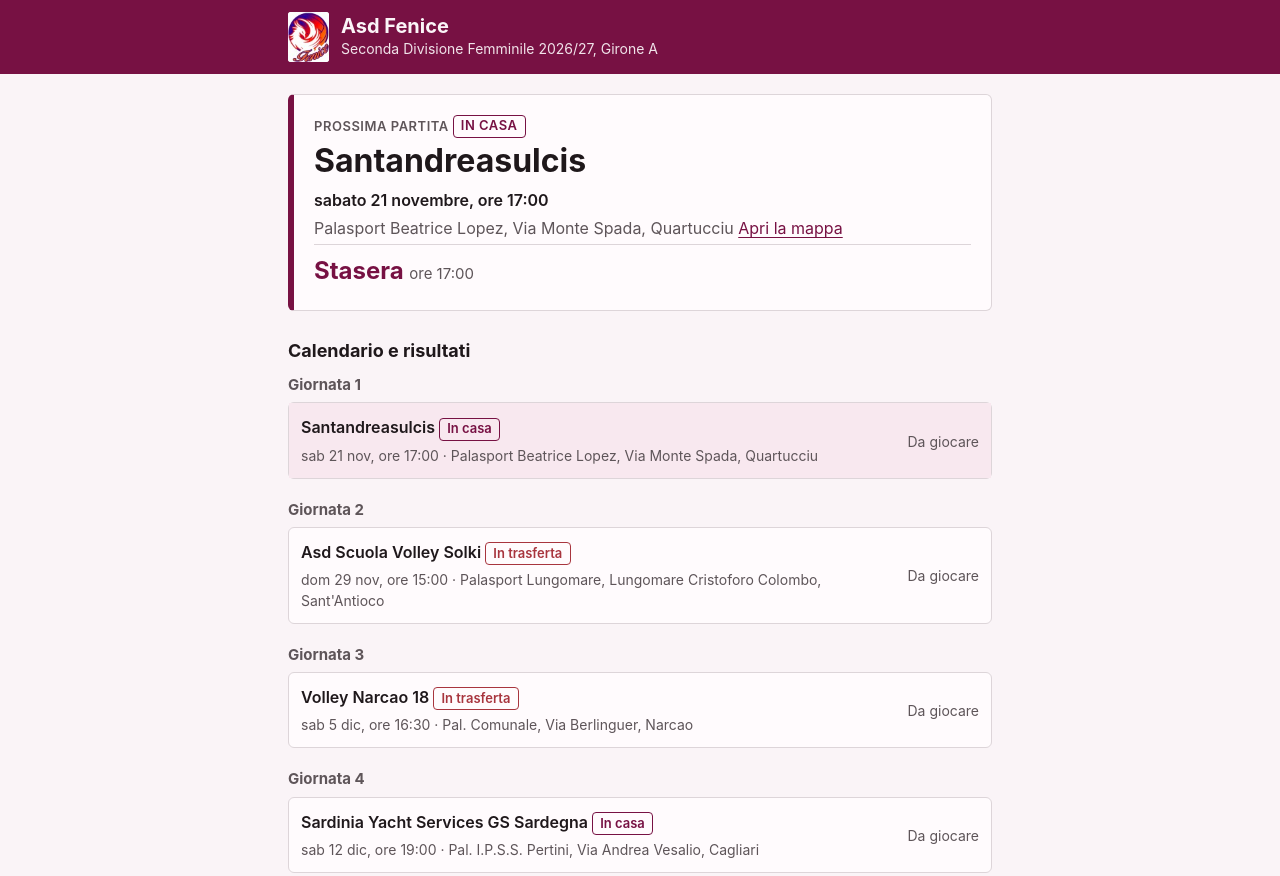
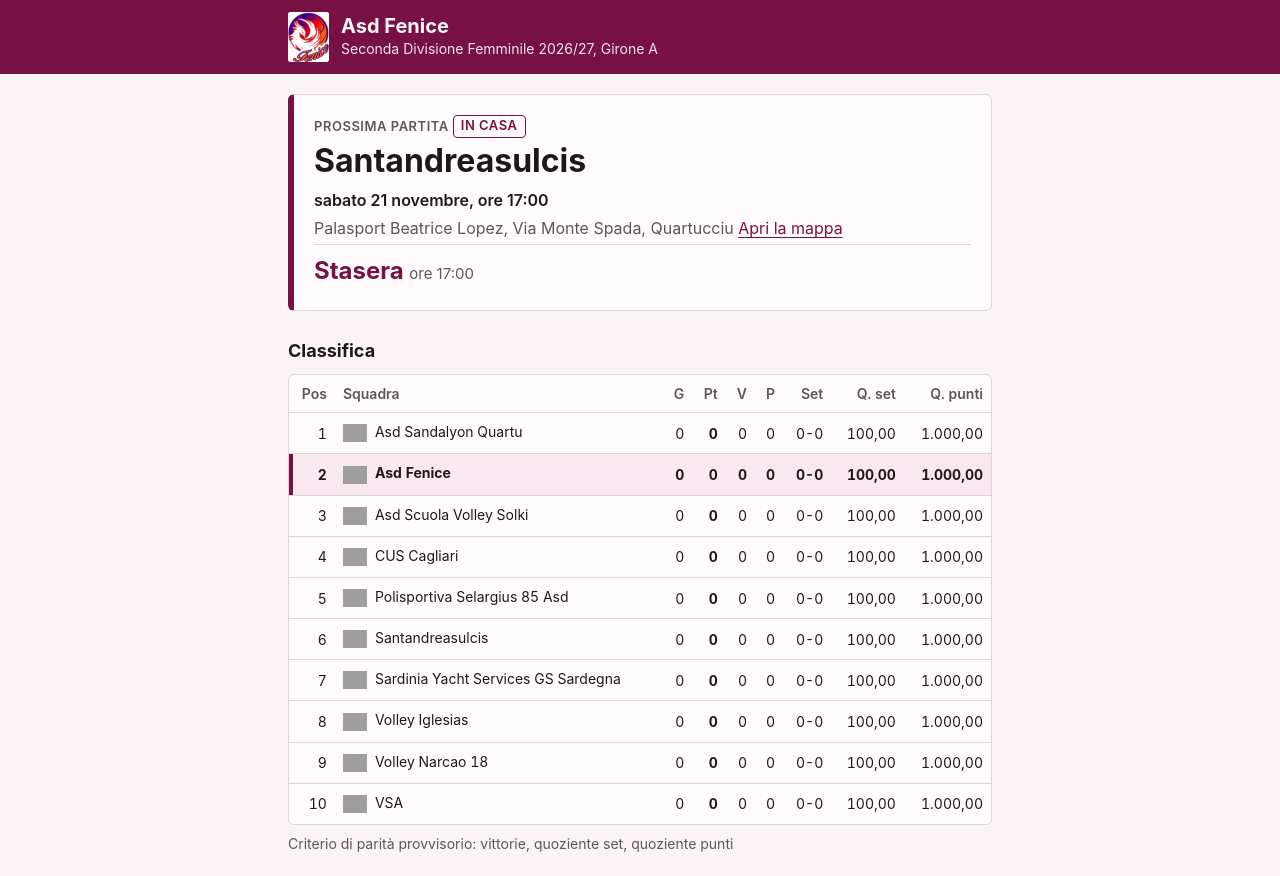
Before and after one commit to AndreaBonn/campionato-fenice-fipav-26-27, a website: page docs/index.html in a window 1280 px wide. Shown: the top 876 px of the page. Drawn offline with Linux system fonts and the light colour scheme; no server answers; grey boxes are pictures that could not be loaded.

Commit message:
feat(ui): standings table with the Fenice row highlighted
Standings are a core question for the team; zones stay off until the formula is published.

Tests: npm test, pass

```diff
--- a/docs/index.html
+++ b/docs/index.html
@@ -25,6 +25,10 @@
     <h2 id="next-title" class="sr-only">Prossima partita</h2>
     <div id="next-body"></div>
   </section>
+  <section id="standings" aria-labelledby="standings-title" hidden>
+    <h2 id="standings-title">Classifica</h2>
+    <div id="standings-body"></div>
+  </section>
   <section id="calendar" aria-labelledby="calendar-title">
     <h2 id="calendar-title">Calendario e risultati</h2>
     <div id="list" aria-live="polite"></div>
@@ -39,6 +43,7 @@
 </footer>
 <script type="module">
 import { renderChecked, renderError, renderHero, renderLoading, renderSchedule } from "./games-view.js";
+import { renderStandings } from "./tables-view.js";
 
 const $ = (id) => document.getElementById(id);
 // Past this wait the page admits the network is slow
@@ -74,7 +79,7 @@ async function fetchData() {
 // A TypeError while building the markup is bad data, not a dead network: the cause text must not say so
 function build(data, now) {
   try {
-    return { hero: renderHero(data, now), list: renderSchedule(data, now) };
+    return { hero: renderHero(data, now), list: renderSchedule(data, now), standings: renderStandings(data) };
   } catch (err) {
     throw new Error("invalid data", { cause: err });
   }
@@ -88,15 +93,18 @@ function showSlowNote() {
 async function load() {
   $("next").hidden = true;
   $("next-body").innerHTML = "";
+  $("standings").hidden = true;
   $("list").setAttribute("aria-busy", "true");
   $("list").innerHTML = renderLoading();
   const slow = setTimeout(showSlowNote, SLOW_LOAD_MS);
   loadStatus();
   try {
-    const { hero, list } = build(await fetchData(), new Date());
+    const { hero, list, standings } = build(await fetchData(), new Date());
     $("next-body").innerHTML = hero;
     $("next").hidden = !hero;
     $("list").innerHTML = list;
+    $("standings-body").innerHTML = standings;
+    $("standings").hidden = !standings;
   } catch (err) {
     console.error("load failed", err);
     $("list").innerHTML = renderError(err, location.protocol);
--- a/docs/styles.css
+++ b/docs/styles.css
@@ -105,3 +105,15 @@ footer.site p { margin: 0.15rem 0; }
   .hero { padding: 1.25rem; }
   .hero .opp { font-size: 2rem; }
 }
+
+.table-wrap { overflow-x: auto; border: 1px solid var(--line); border-radius: var(--radius); background: var(--surface); }
+.standings { width: 100%; border-collapse: collapse; font-size: 0.875rem; font-variant-numeric: tabular-nums; }
+.standings th, .standings td { padding: 0.5rem 0.5rem; text-align: right; white-space: nowrap; }
+.standings th:nth-child(2), .standings td.name { text-align: left; }
+.standings thead th { color: var(--muted); font-weight: 600; border-bottom: 1px solid var(--line); }
+.standings tbody tr + tr { border-top: 1px solid var(--line); }
+.standings td.name img { width: 24px; height: 24px; margin-right: 0.5rem; vertical-align: middle; object-fit: contain; }
+.standings tr.me { background: var(--tint); font-weight: 700; box-shadow: inset 4px 0 0 var(--plum); }
+.standings tr.zone-promotion { box-shadow: inset 4px 0 0 var(--win); }
+.standings tr.zone-relegation { box-shadow: inset 4px 0 0 var(--loss); }
+.note { margin: 0.5rem 0 0; font-size: 0.875rem; color: var(--muted); }
--- /dev/null
+++ b/docs/tables-view.js
@@ -0,0 +1,52 @@
+// HTML of the standings section as a string. No DOM access: everything comes in as arguments.
+import { feniceTeamId } from "./game-rules.js";
+import { tableFromGames } from "./standings-rules.js";
+import { displayTeamName } from "./view-rules.js";
+import { esc } from "./games-view.js";
+
+const CREST_SIZE = 24;
+const NO_VALUE = "-";
+const TIE_BREAK_LABELS = { wins: "vittorie", set_ratio: "quoziente set", point_ratio: "quoziente punti" };
+
+const ratioText = (v) => (Number.isFinite(v) ? v.toLocaleString("it-IT", { minimumFractionDigits: 2, maximumFractionDigits: 2 }) : NO_VALUE);
+
+// Zone class of a row from the published formula; nothing while the formula is not published
+function zoneClass(formula, pos, total) {
+  if (!formula.published) return "";
+  if (pos <= formula.promotion) return "zone-promotion";
+  if (pos <= formula.promotion + formula.playoff) return "zone-playoff";
+  if (pos > total - formula.relegation) return "zone-relegation";
+  return "";
+}
+
+function teamCell(team, isMe) {
+  const crest = team.logo_url ? `<img src="${esc(team.logo_url)}" alt="" loading="lazy" width="${CREST_SIZE}" height="${CREST_SIZE}">` : "";
+  const name = esc(displayTeamName(team.name));
+  const label = isMe ? `${name}<span class="sr-only"> (la tua squadra)</span>` : `<span class="team" data-opponent="${esc(team.id)}">${name}</span>`;
+  return `<td class="name">${crest}${label}</td>`;
+}
+
+function rowHtml(row, team, ctx) {
+  const isMe = row.team_id === ctx.meId;
+  const classes = [isMe ? "me" : "", zoneClass(ctx.formula, row.pos, ctx.total)].filter(Boolean);
+  const cls = classes.length ? ` class="${classes.join(" ")}"` : "";
+  return `<tr${cls}>` +
+    `<td>${esc(row.pos)}</td>${teamCell(team, isMe)}<td>${esc(row.played)}</td><td><b>${esc(row.points)}</b></td>` +
+    `<td>${esc(row.won)}</td><td>${esc(row.lost)}</td><td>${esc(row.sets_won)}-${esc(row.sets_lost)}</td>` +
+    `<td>${ratioText(row.set_ratio)}</td><td>${ratioText(row.point_ratio)}</td></tr>`;
+}
+
+const HEAD = '<tr><th scope="col">Pos</th><th scope="col">Squadra</th><th scope="col">G</th><th scope="col">Pt</th><th scope="col">V</th><th scope="col">P</th>' +
+  '<th scope="col">Set</th><th scope="col">Q. set</th><th scope="col">Q. punti</th></tr>';
+
+const tieBreakNote = (tb) => (tb.provisional ? `<p class="note">Criterio di parità provvisorio: ${tb.criteria.map((c) => TIE_BREAK_LABELS[c] ?? c).join(", ")}</p>` : "");
+
+export function renderStandings(data) {
+  const table = data.standings.length ? data.standings : tableFromGames(data.games, data.teams);
+  if (!table.length) return "";
+  const byId = new Map(data.teams.map((t) => [t.id, t]));
+  const ctx = { meId: feniceTeamId(data), formula: data.formula, total: table.length };
+  const body = table.filter((r) => byId.has(r.team_id)).map((r) => rowHtml(r, byId.get(r.team_id), ctx)).join("");
+  return `<div class="table-wrap" role="region" aria-label="Classifica, scorri in orizzontale per vedere tutte le colonne" tabindex="0">` +
+    `<table class="standings"><caption class="sr-only">Classifica del girone</caption><thead>${HEAD}</thead><tbody>${body}</tbody></table></div>${tieBreakNote(data.tie_break)}`;
+}
```
Also changed, not shown: specs/001-fenice-seconda-divisione/tasks.md (+1 -1 lines), tests/js/tables-view.test.mjs (added, +63 -0 lines).
